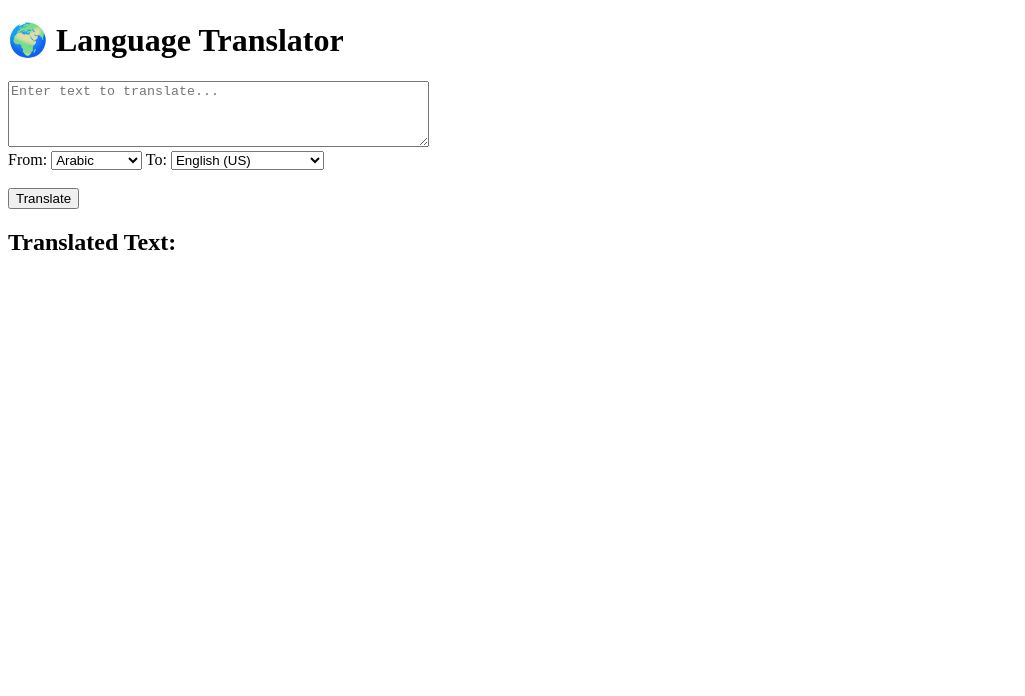
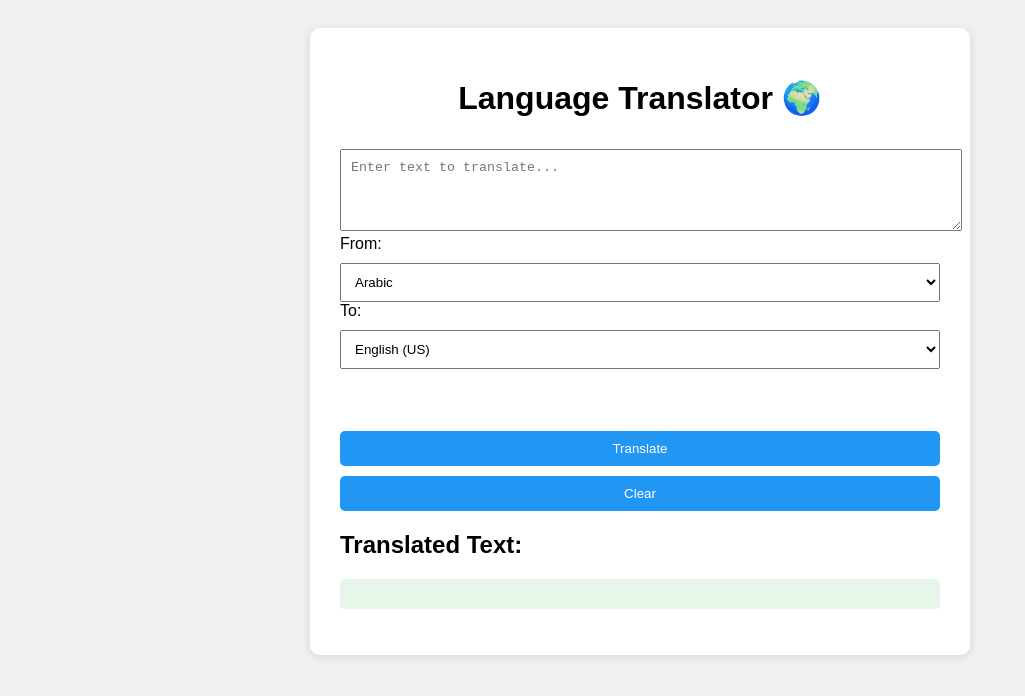
Before and after one commit to Joudo18/assignment2, a website: page Assignment2.html in a window 1280 px wide. Shown: the whole page, without its empty margins (0-1025 px from the left). Drawn offline with Linux system fonts and the light colour scheme.

Commit message:
Add files via upload

```diff
--- a/Assignment2.html
+++ b/Assignment2.html
@@ -1,14 +1,14 @@
 <!DOCTYPE html>
 <html lang="en">
-
 <head>
   <meta charset="UTF-8">
   <meta name="viewport" content="width=device-width, initial-scale=1.0">
   <title>Language Translation</title>
+  <link rel="stylesheet" href="style.css">
 </head>
-
 <body>
-  <h1>🌍 Language Translator</h1>
+  <div class="container">
+    <h1>Language Translator 🌍</h1>
 
     <textarea id="textToTranslate" rows="4" cols="50" placeholder="Enter text to translate..."></textarea><br>
 
@@ -32,10 +32,10 @@
     <!-- Target language selection -->
     <label for="targetLang">To: </label>
     <select id="targetLang">
-    <option value="EN-US">English (US)</option>
-    <option value="EN-GB">English (UK)</option>
-    <option value="PT-PT">Portuguese (Portugal)</option>
-    <option value="PT-BR">Portuguese (Brazil)</option>
+      <option value="en-US">English (US)</option>
+      <option value="en-GB">English (UK)</option>
+      <option value="pt-PT">Portuguese (Portugal)</option>
+      <option value="pt-BR">Portuguese (Brazil)</option>
       <option value="de">German</option>
       <option value="fr">French</option>
       <option value="es">Spanish</option>
@@ -46,14 +46,20 @@
       <option value="ja">Japanese</option>
       <option value="zh">Chinese</option>
       <option value="ar">Arabic</option>
-  </select><br><br>
+    </select>
 
+    <!-- Language change message -->
+    <p id="langMessage" style="color: green; font-weight: bold; margin-top: 5px;"></p>
+
+
+    <br><br>
     <button id="translateBtn">Translate</button>
+    <button id="clearBtn">Clear</button>
 
     <h2>Translated Text:</h2>
     <p id="translatedText"></p>
+  </div>
 
   <script src="script.js"></script>
 </body>
-
 </html>
```
Lines whose indentation alone changed are shown as unchanged.
